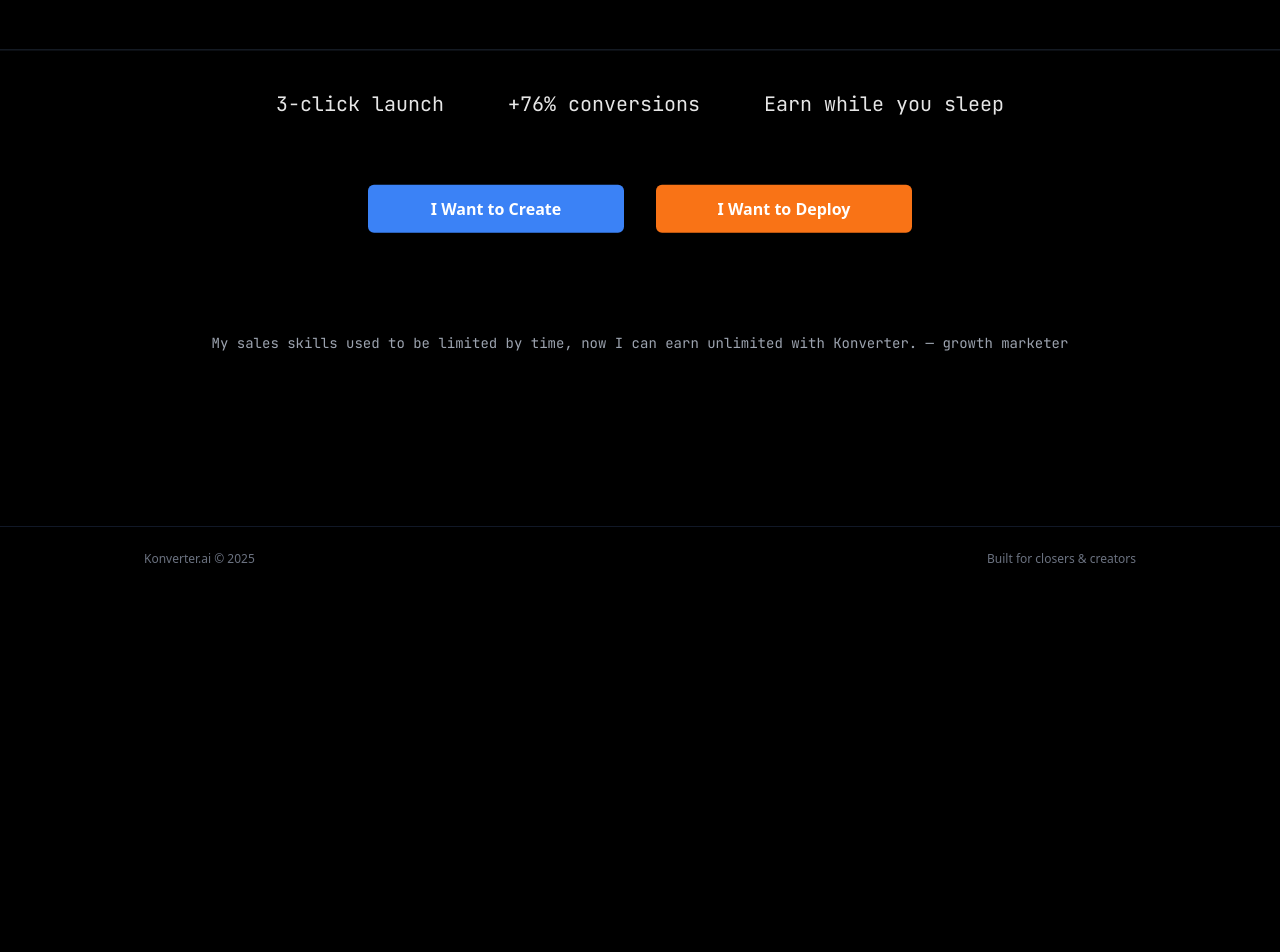
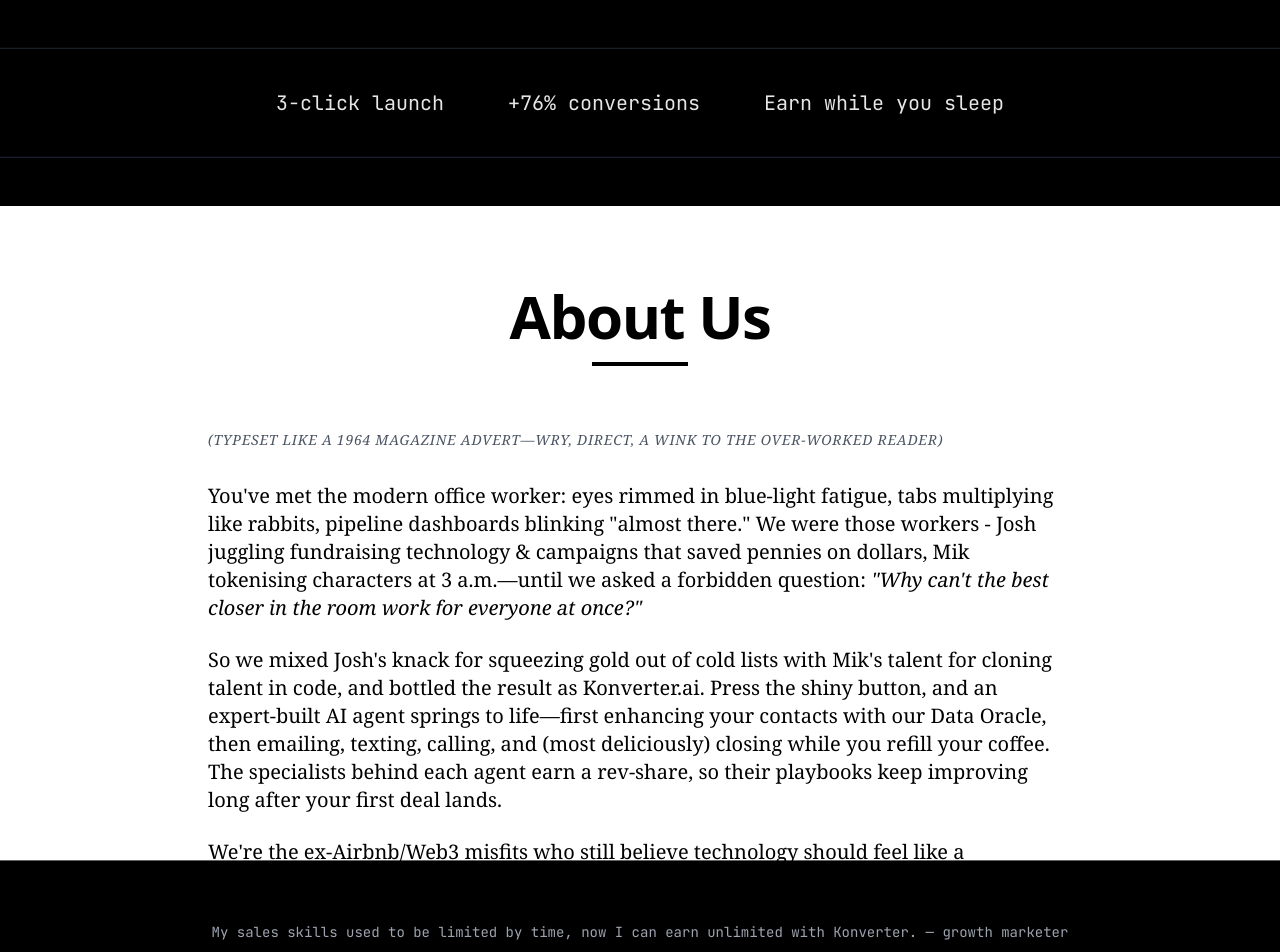
Before and after one commit to joshoneski/konverter-secret-launch, a React (Vite) app: page / in a window 1280 px wide. Shown: the part 1180-2132 px from the top of the page. Before the commit the page ends 1771 px from the top, so only its background shows below. Built offline with nearby package versions, Linux system fonts and the light colour scheme.

Commit message:
Move CTA buttons and add About section
Move the "I want to Create" and "I want to Deploy" buttons to above the "Clone Your Secret Sauce" block. Add an About section with the provided content.

```diff
--- /dev/null
+++ b/src/components/AboutSection.tsx
@@ -0,0 +1,34 @@
+export default function AboutSection() {
+  return (
+    <section className="py-20 bg-white text-black">
+      <div className="container max-w-4xl mx-auto px-4">
+        <div className="text-center mb-16">
+          <h2 className="text-5xl md:text-6xl font-bold mb-4 tracking-tight">
+            About Us
+          </h2>
+          <div className="w-24 h-1 bg-black mx-auto"></div>
+        </div>
+
+        <div className="prose prose-lg mx-auto max-w-none">
+          <div className="text-lg md:text-xl leading-relaxed space-y-6 font-serif" style={{ fontFamily: 'Georgia, serif' }}>
+            <p className="italic text-sm uppercase tracking-wider mb-8 text-gray-600">
+              (typeset like a 1964 magazine advert—wry, direct, a wink to the over‑worked reader)
+            </p>
+
+            <p>
+              You've met the modern office worker: eyes rimmed in blue‑light fatigue, tabs multiplying like rabbits, pipeline dashboards blinking "almost there." We were those workers - Josh juggling fundraising technology & campaigns that saved pennies on dollars, Mik tokenising characters at 3 a.m.—until we asked a forbidden question: <em>"Why can't the best closer in the room work for everyone at once?"</em>
+            </p>
+
+            <p>
+              So we mixed Josh's knack for squeezing gold out of cold lists with Mik's talent for cloning talent in code, and bottled the result as Konverter.ai. Press the shiny button, and an expert‑built AI agent springs to life—first enhancing your contacts with our Data Oracle, then emailing, texting, calling, and (most deliciously) closing while you refill your coffee. The specialists behind each agent earn a rev‑share, so their playbooks keep improving long after your first deal lands.
+            </p>
+
+            <p>
+              We're the ex‑Airbnb/Web3 misfits who still believe technology should feel like a superpower, not a second job. If you're done chasing every "growth hack" in the drawer, let Konverter turn intention into revenue—two clicks, zero code, and not a single late‑night Zapier reroute ever again.
+            </p>
+          </div>
+        </div>
+      </div>
+    </section>
+  );
+}
--- /dev/null
+++ b/src/components/CTAButtons.tsx
@@ -0,0 +1,37 @@
+import { useState } from "react";
+import EmailModal from "./EmailModal";
+
+export default function CTAButtons() {
+  const [modalOpen, setModalOpen] = useState(false);
+  const [userType, setUserType] = useState<"creator" | "deployer" | null>(null);
+
+  const openModal = (type: "creator" | "deployer") => {
+    setUserType(type);
+    setModalOpen(true);
+  };
+
+  return (
+    <>
+      <div className="flex flex-col md:flex-row items-center justify-center space-y-6 md:space-y-0 md:space-x-8 py-8">
+        <button
+          onClick={() => openModal("creator")}
+          className="w-64 py-3 px-6 bg-creator text-white font-semibold rounded-md hover:bg-creator-hover transition-all duration-300"
+        >
+          I Want to Create
+        </button>
+        <button
+          onClick={() => openModal("deployer")}
+          className="w-64 py-3 px-6 bg-deployer text-white font-semibold rounded-md hover:bg-deployer-hover transition-all duration-300"
+        >
+          I Want to Deploy
+        </button>
+      </div>
+
+      <EmailModal
+        isOpen={modalOpen}
+        onClose={() => setModalOpen(false)}
+        userType={userType}
+      />
+    </>
+  );
+}
--- a/src/components/CtaBar.tsx
+++ /dev/null
@@ -1,48 +0,0 @@
-
-import { useState } from "react";
-import { useScrollAnimation } from "@/hooks/useScrollAnimation";
-import EmailModal from "./EmailModal";
-
-export default function CtaBar() {
-  const [modalOpen, setModalOpen] = useState(false);
-  const [userType, setUserType] = useState<"creator" | "deployer" | null>(null);
-  const { ref, getParallaxStyle } = useScrollAnimation();
-
-  const openModal = (type: "creator" | "deployer") => {
-    setUserType(type);
-    setModalOpen(true);
-  };
-
-  return (
-    <>
-      <section
-        ref={ref}
-        className="py-16 w-full bg-black parallax"
-        style={getParallaxStyle(0.08)}
-      >
-        <div className="container max-w-5xl mx-auto px-4">
-          <div className="flex flex-col md:flex-row items-center justify-center space-y-6 md:space-y-0 md:space-x-8">
-            <button
-              onClick={() => openModal("creator")}
-              className="w-64 py-3 px-6 bg-creator text-white font-semibold rounded-md hover:bg-creator-hover transition-all duration-300"
-            >
-              I Want to Create
-            </button>
-            <button
-              onClick={() => openModal("deployer")}
-              className="w-64 py-3 px-6 bg-deployer text-white font-semibold rounded-md hover:bg-deployer-hover transition-all duration-300"
-            >
-              I Want to Deploy
-            </button>
-          </div>
-        </div>
-      </section>
-
-      <EmailModal
-        isOpen={modalOpen}
-        onClose={() => setModalOpen(false)}
-        userType={userType}
-      />
-    </>
-  );
-}
--- a/src/components/video/HeroContent.tsx
+++ b/src/components/video/HeroContent.tsx
@@ -1,6 +1,7 @@
 
 import React from "react";
 import { useScrollAnimationContext } from "@/components/animation/ScrollAnimationProvider";
+import CTAButtons from "@/components/CTAButtons";
 
 interface HeroContentProps {
   showPlayButton: boolean;
@@ -35,6 +36,9 @@ export default function HeroContent({
           </p>
         </div>
       </div>
+
+      {/* CTA Buttons */}
+      <CTAButtons />
 
       {/* Split Content */}
       <div className="flex flex-col md:flex-row h-1/3">
--- a/src/pages/Index.tsx
+++ b/src/pages/Index.tsx
@@ -3,7 +3,7 @@ import Navbar from "@/components/Navbar";
 import VideoHero from "@/components/VideoHero";
 import CapabilitiesSection from "@/components/CapabilitiesSection";
 import StatStrip from "@/components/StatStrip";
-import CtaBar from "@/components/CtaBar";
+import AboutSection from "@/components/AboutSection";
 import QuoteSection from "@/components/QuoteSection";
 import Footer from "@/components/Footer";
 import { useEffect } from "react";
@@ -23,7 +23,7 @@ export default function Index() {
       <VideoHero />
       <CapabilitiesSection />
       <StatStrip />
-      <CtaBar />
+      <AboutSection />
       <QuoteSection />
       <Footer />
     </div>
```
